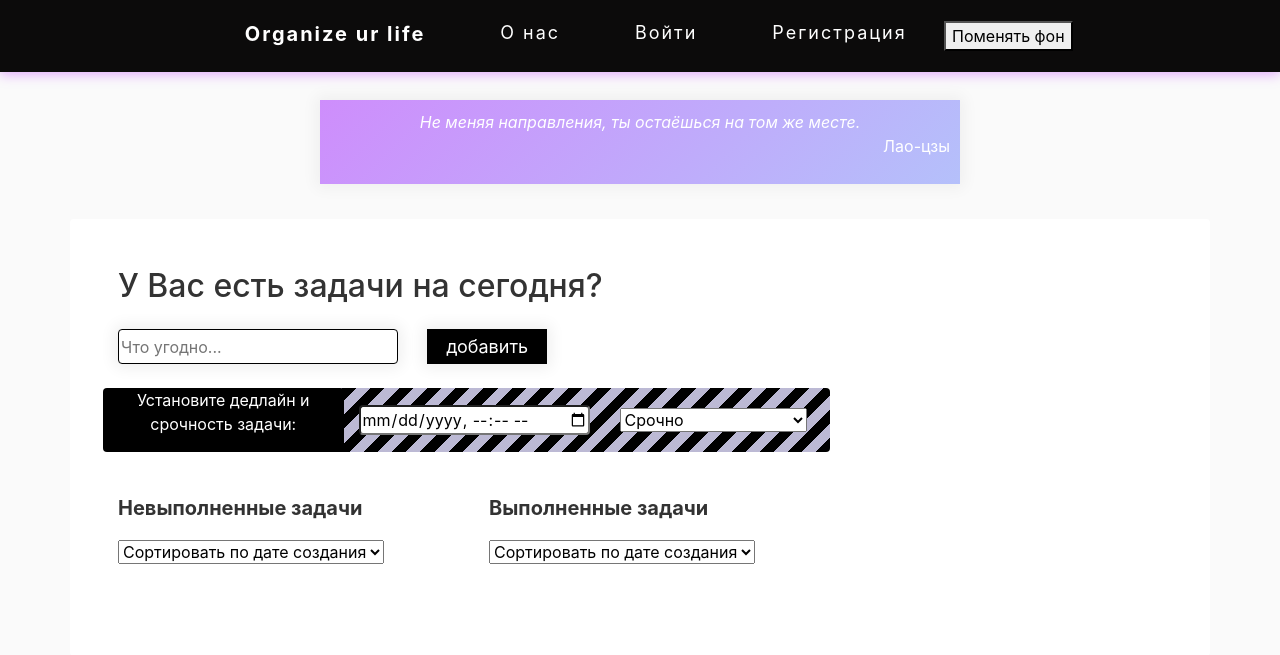
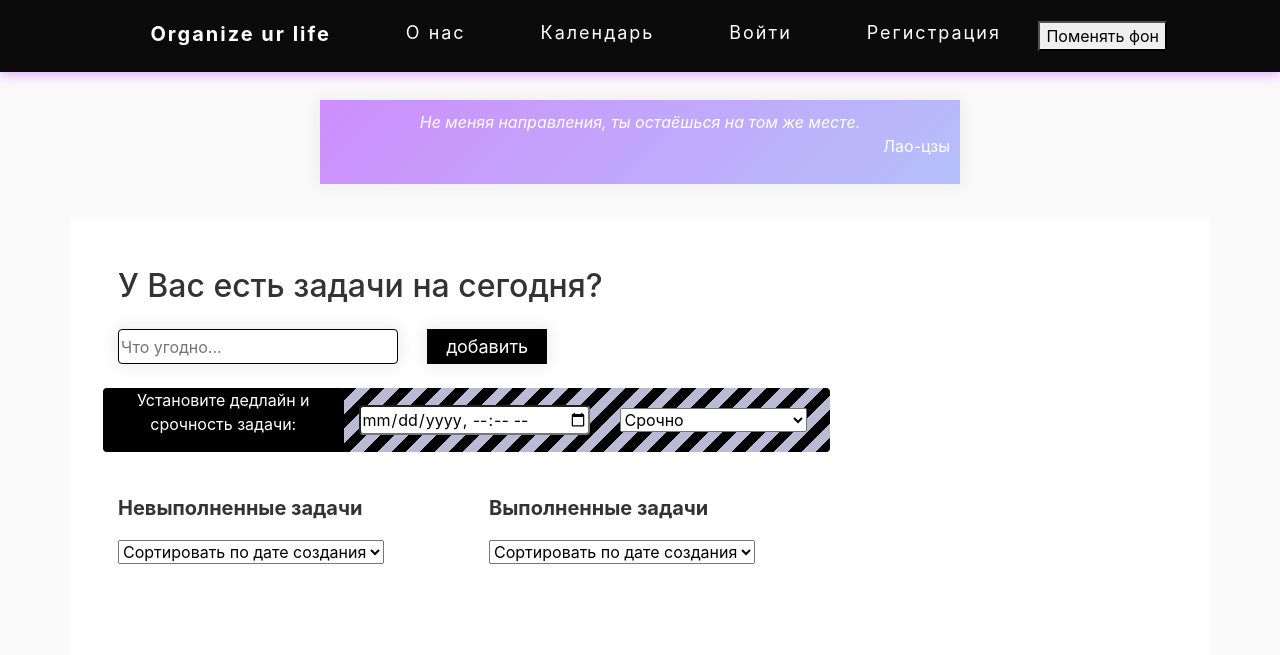
Before and after one commit to alinaavanesyan/Organize-ur-life, a Flask app: page / in a window 1280 px wide. Shown: the top 655 px of the page. Run offline with Flask 2, Linux system fonts and the light colour scheme; data that the repository does not hold is empty; some libraries are stand-ins or nearby versions.

Commit message:
Update home.html

```diff
--- a/FlaskApp_updated/app/templates/home.html
+++ b/FlaskApp_updated/app/templates/home.html
@@ -27,6 +27,7 @@
     <nav class="navbar">
       <a href="/" style="font-size: 20px; "><b>Organize ur life</b></a>
       <a href="{{ url_for('about') }}">О нас</a>
+      <a href="{{ url_for('calendar') }}">Календарь</a>
       {% if current_user.is_authenticated %}
         <a href="{{ url_for('account') }}">Личный кабинет</a>
         <a href="{{ url_for('logout') }}">Выйти</a>
```
